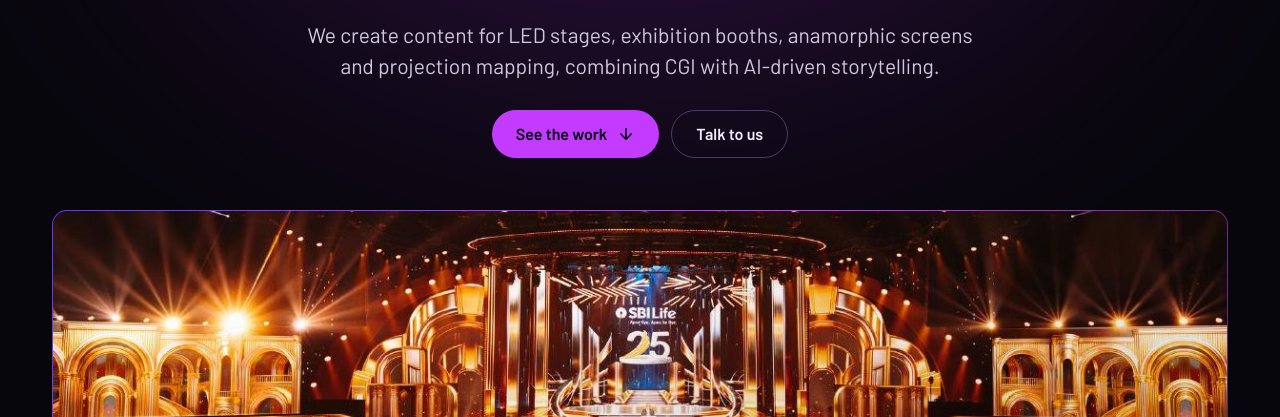
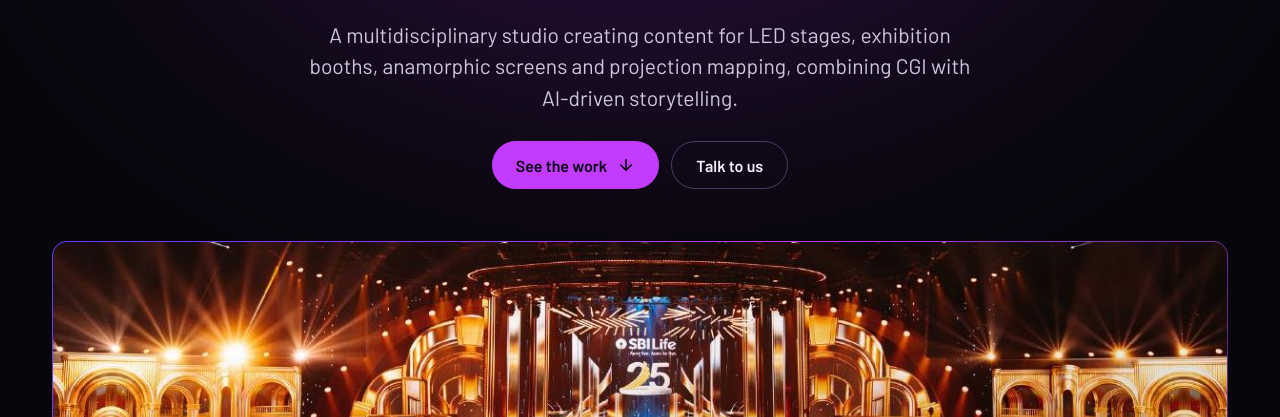
Before and after one commit to Cyn-sketch/zds-portfolio, a plain HTML site: page index.html in a window 1280 px wide. Shown: the part 383-800 px from the top of the page. Drawn offline with Linux system fonts and the light colour scheme.

Commit message:
Add multidisciplinary to hero intro line
Co-Authored-By: Claude Opus 5.5 <noreply@anthropic.com>
Claude-Session: https://claude.ai/code/session_01PRQq5GB815WksL9P5t8UAu

```diff
--- a/index.html
+++ b/index.html
@@ -96,7 +96,7 @@ html{scroll-behavior:smooth}
 <div class="wrap" style="position: relative; display: flex; flex-direction: column; gap: 28px; align-items: center; text-align: center">
 <p style="margin: 0; font-size: 14px; font-weight: 600; letter-spacing: 0.24em; text-transform: uppercase; color: #C9B8E6">Multimedia portfolio · India · UAE · Saudi</p>
 <h1 class="disp hero-h" style="margin: 0; font-size: 76px; line-height: 1.05; font-weight: 900">ENGAGE. <span class="outline">ENTERTAIN.</span> EVOLVE.</h1>
-<p style="margin: 0; max-width: 680px; font-size: 21px; line-height: 1.5; color: #CFC7DD">We create content for LED stages, exhibition booths, anamorphic screens and projection mapping, combining CGI with AI-driven storytelling.</p>
+<p style="margin: 0; max-width: 680px; font-size: 21px; line-height: 1.5; color: #CFC7DD">A multidisciplinary studio creating content for LED stages, exhibition booths, anamorphic screens and projection mapping, combining CGI with AI-driven storytelling.</p>
 <div style="display: flex; gap: 12px; flex-wrap: wrap; justify-content: center">
 <a class="btn" href="#work" style="background: #C23BFF; color: #0B0712">See the work
 <svg width="18" height="18" viewBox="0 0 24 24" fill="none" stroke="currentColor" stroke-width="2.2" stroke-linecap="round" stroke-linejoin="round" aria-hidden="true"><path d="M12 5v14M5 12l7 7 7-7"></path></svg></a>
```
